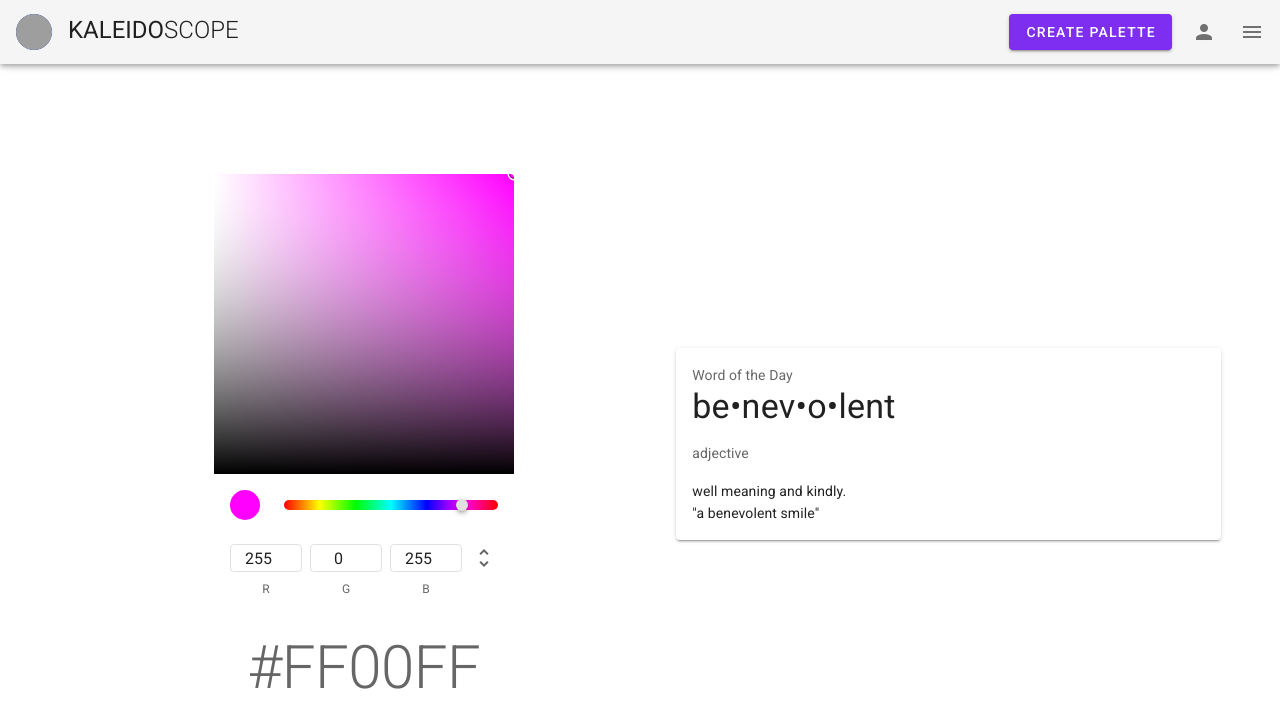
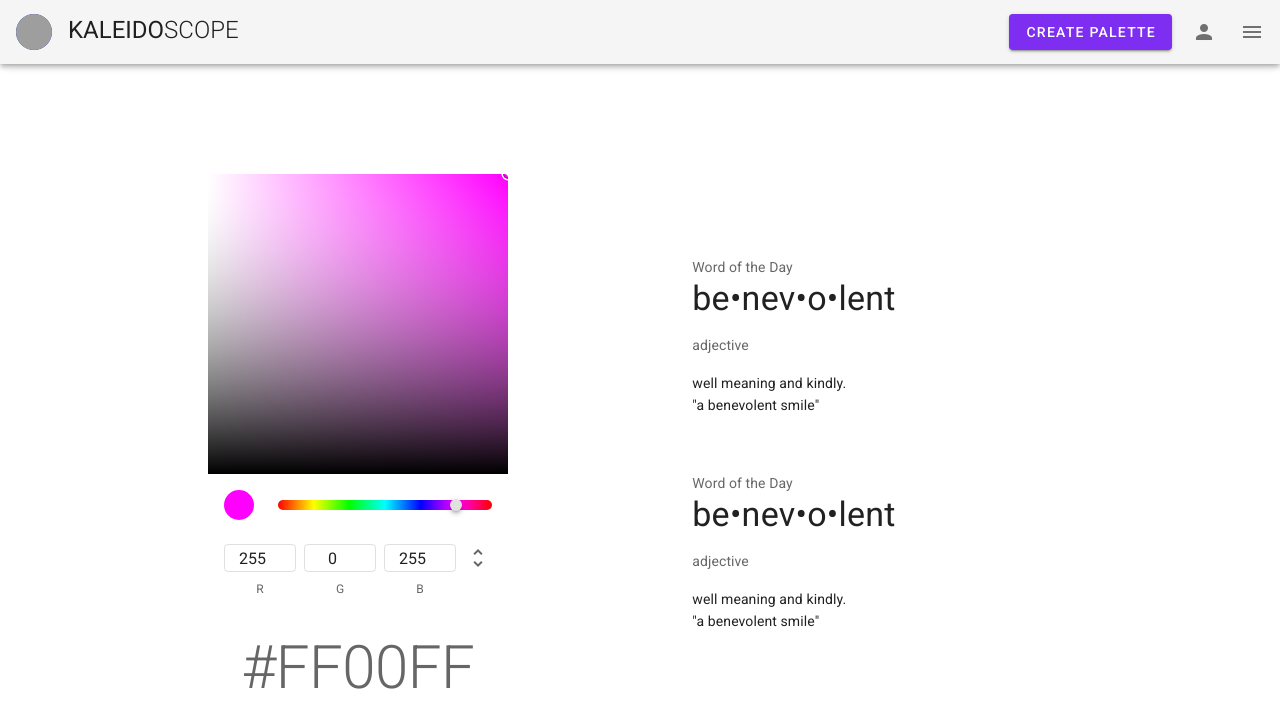
Before and after one commit to anudeike/kaleidoscope-webapp, a Vue app: page /#/create in a window 1280 px wide. Shown: the top 728 px of the page. Built offline with nearby package versions, Linux system fonts and the light colour scheme; grey boxes are pictures that could not be loaded.

Commit message:
not yet done with the color picker component

```diff
--- a/src/components/colorPicker.vue
+++ b/src/components/colorPicker.vue
@@ -19,7 +19,8 @@
                 </v-layout>
             </v-flex>
             <v-flex>
-                <v-card class="mx-auto">
+                <v-col>
+                    <v-card flat class="mx-auto">
                         <v-card-text>
                             <div> Word of the Day</div>
                             <p class="display-1 text--primary">
@@ -32,6 +33,22 @@
                             </div>
                         </v-card-text>
                     </v-card>
+                </v-col>
+                <v-col>
+                    <v-card flat class="mx-auto">
+                        <v-card-text>
+                            <div> Word of the Day</div>
+                            <p class="display-1 text--primary">
+                                be•nev•o•lent
+                            </p>
+                            <p>adjective</p>
+                            <div class="text--primary">
+                                well meaning and kindly.<br>
+                                "a benevolent smile"
+                            </div>
+                        </v-card-text>
+                    </v-card>
+                </v-col>
             </v-flex>
         </v-layout>
 
```
Lines whose indentation alone changed are shown as unchanged.
